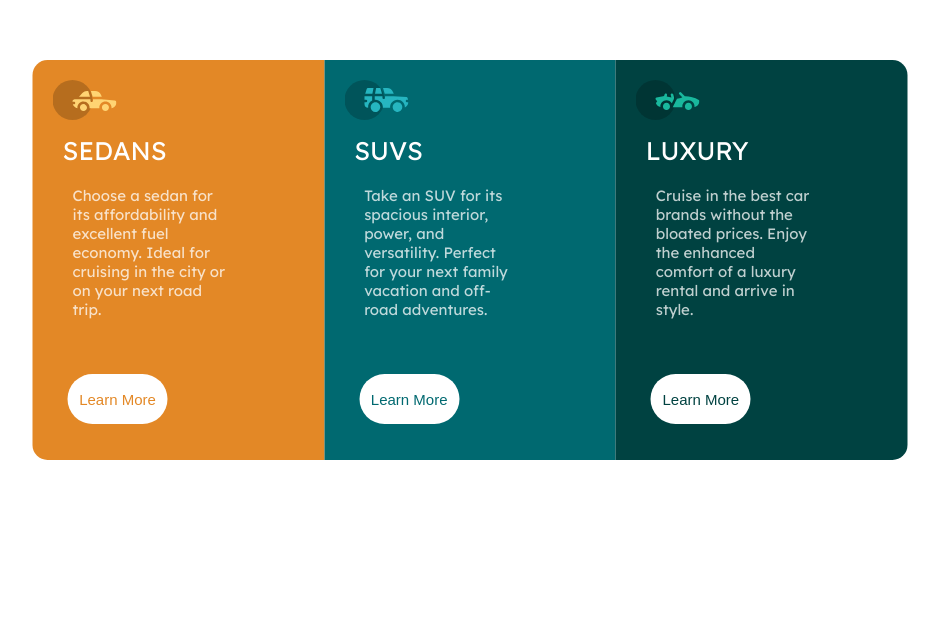
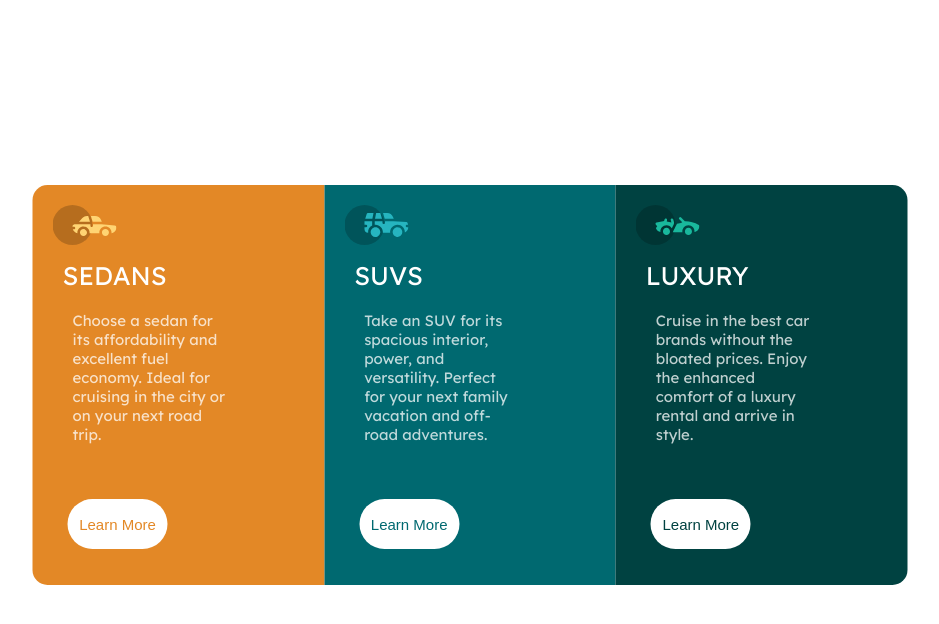
Before and after one commit to mohmmad25-hub/3d-column-preview, a plain HTML site: page index.html in a window 1280 px wide. Shown: the part 140-764 px from the top of the page, without its empty margins (170-1109 px from the left). Drawn offline with Linux system fonts and the light colour scheme.

Commit message:
simple edit

```diff
--- a/main.css
+++ b/main.css
@@ -26,6 +26,7 @@
   left: 50%;
   transform: translate(-50%, -50%);
   border-radius: 1rem;
+  margin: 125px auto;
 }
 
 .parts {
```
